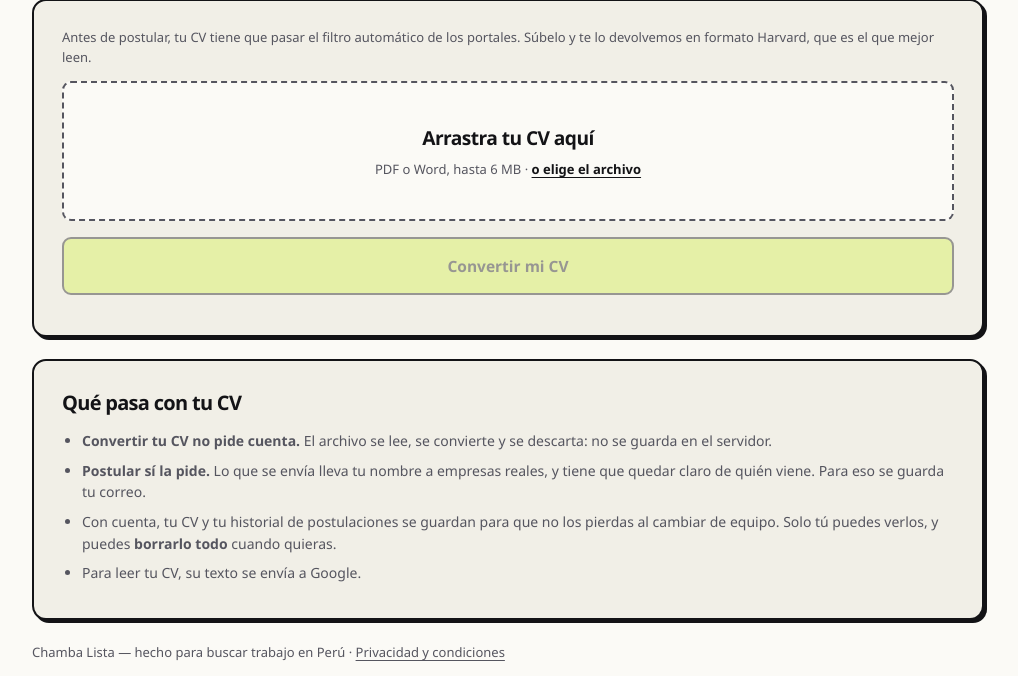
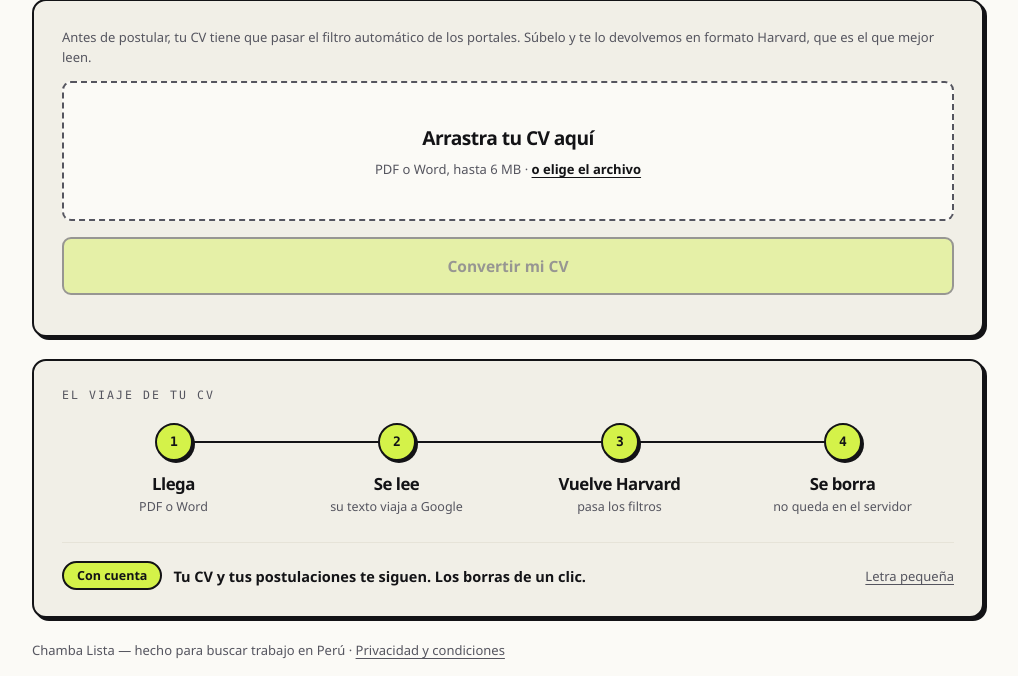
Before and after one commit to aliceromer8-hue/chambalista, a Flask app: template templates/web.html in a window 1280 px wide. Shown: the part 861-1537 px from the top of the page, without its empty margins (132-1150 px from the left). Run offline with Flask 3, Linux system fonts and the light colour scheme; the template is opened without the code that fills it, so the values that code supplies are empty.

Commit message:
El final de la página: de párrafo de privacidad a camino
Ali, sobre el bloque de abajo: «la gente no quiere leer letras, la gente
quiere dinamismo, minimalismo, sentir que le facilitan la vida; si vamos
a decir algo, digámoslo breve, palabras clave, que se muestre un
caminito». Y una cosa concreta: no decir «no pide cuenta».

Eran cuatro frases largas sobre privacidad colocadas justo donde la
persona ya tiene su CV convertido y está de salida. Nadie las leía, con
razón. Ahora es el viaje del archivo, en cuatro paradas de dos palabras:

    Llega  ──  Se lee  ──  Vuelve Harvard  ──  Se borra
    PDF o Word  · lo lee Google · pasa los filtros · no queda en el servidor

Con una línea que las recorre y las va encendiendo. Debajo, una sola
frase con lo que cambia al abrir cuenta, y el enlace a la letra pequeña.

No se ha recortado ninguna de las cosas que hay que decir —qué se hace
con el archivo, quién lo lee, qué se guarda, cómo se borra—: se han dicho
en cuatro palabras en vez de en cuarenta, y lo largo sigue en
/privacidad, que es donde se busca cuando se busca. Hay pruebas para cada
una, para que al recortar más adelante no se caiga ninguna.

Lo de «no pide cuenta» fuera, y con prueba: negar algo lo instala. Quien
no se había preguntado si le pedimos cuenta, al leerlo se lo pregunta. Se
dice lo que sí pasa.

Tres detalles del cómo, que son los que suelen salir mal:

· Se anima al VERLO, no al cargar. La sección está abajo del todo: con la
  animación atada a la carga, para cuando alguien baja ya terminó y lo
  que encuentra es una línea quieta. Animar lo que nadie mira es gastar
  el efecto.
· El estado por defecto es el camino YA recorrido. Si el JavaScript no
  llega, se ve correcto y quieto. Al revés —apagado por defecto— quien lo
  tenga bloqueado vería una sección en blanco. Y por si el navegador
  nunca avisa de que la sección se ve, a los dos segundos se enciende
  sola.
· Se anima la escala, no el ancho: `height: 0 -> 100%` contra un padre
  que saca su altura de top/bottom no arranca —la línea se quedaba a cero
  en móvil— y escalar va por el compositor.

Co-Authored-By: Claude Opus 5 <noreply@anthropic.com>

```diff
--- a/static/css/web.css
+++ b/static/css/web.css
@@ -330,10 +330,111 @@ details > *:not(summary) { margin-top: 14px; }
 }
 .fila-clave input:focus { outline: none; box-shadow: var(--dura-chica); }
 
-/* ══════════ privacidad ══════════ */
-.privacidad h2 { margin-bottom: 12px; font-size: 1.25rem; }
-.privacidad ul { margin: 0; padding-left: 20px; color: var(--tinta-2); font-size: 14px; }
-.privacidad li { margin-bottom: 8px; }
+/* ══════════ el viaje del CV ══════════ */
+/* Era una lista de cuatro frases largas sobre privacidad, justo donde la
+ * persona ya tiene lo que vino a buscar y está de salida. Nadie las leía.
+ *
+ * Ahora es un camino: cuatro paradas, dos palabras cada una, y una línea
+ * que las recorre al aparecer. Dice lo mismo, pero se MIRA en dos
+ * segundos en vez de leerse en veinte. La versión larga sigue en
+ * /privacidad, que es donde se busca cuando se busca. */
+
+.privacidad .titulo-seccion { margin-bottom: 18px; }
+.ruta-envoltura { position: relative; }
+
+/* El riel apagado va de la primera parada a la última; el avance lo
+ * recorre por encima. Los dos son elementos de verdad: en pseudo-
+ * elementos la animación queda a merced de cada navegador y no hay forma
+ * de medirla desde una prueba. */
+.riel {
+  position: absolute; left: 12.5%; right: 12.5%; top: 18px;
+  height: 2px; background: var(--papel-3);
+}
+/* El estado por defecto es el camino YA RECORRIDO: línea entera y
+ * paradas encendidas. Si el JavaScript no llega —o el navegador no tiene
+ * IntersectionObserver— esto es lo que se ve, y es correcto. La animación
+ * es un extra, no el único modo en que la sección se entiende.
+ *
+ * Se anima la ESCALA, no el ancho: animar `height: 0 -> 100%` contra un
+ * padre que saca su altura de top/bottom no arranca, y escalar va por el
+ * compositor en vez de remaquetar sesenta veces por segundo. */
+.riel-avance {
+  display: block; width: 100%; height: 100%; background: var(--tinta);
+  transform: scaleX(1); transform-origin: left center;
+}
+.ruta-envoltura.por-recorrer .riel-avance { transform: scaleX(0); }
+.ruta-envoltura.recorriendo .riel-avance {
+  animation: recorrer 1.4s cubic-bezier(.4, 0, .15, 1) both;
+}
+@keyframes recorrer { from { transform: scaleX(0); } to { transform: scaleX(1); } }
+
+.ruta {
+  list-style: none; margin: 0; padding: 0; position: relative;
+  display: grid; grid-template-columns: repeat(4, 1fr);
+}
+.parada { padding: 0 6px; text-align: center; }
+.marca {
+  display: grid; place-items: center; width: 38px; height: 38px;
+  margin: 0 auto 12px;
+  border: 2px solid var(--linea); border-radius: 99px;
+  background: var(--papel); box-shadow: var(--dura-chica);
+  font-family: var(--mono); font-size: 13px; font-weight: 700;
+  background: var(--lima); color: #131316;
+}
+.ruta-envoltura.por-recorrer .marca { background: var(--papel); color: var(--tinta); }
+
+/* Cada parada se enciende justo cuando la línea llega a ella. */
+.ruta-envoltura.recorriendo .marca { animation: encender .3s both; }
+.recorriendo .parada:nth-child(1) .marca { animation-delay: 0s; }
+.recorriendo .parada:nth-child(2) .marca { animation-delay: .43s; }
+.recorriendo .parada:nth-child(3) .marca { animation-delay: .86s; }
+.recorriendo .parada:nth-child(4) .marca { animation-delay: 1.25s; }
+@keyframes encender {
+  from { background: var(--papel); color: var(--tinta); transform: scale(1); }
+  55%  { transform: scale(1.16); }
+  to   { background: var(--lima); color: #131316; transform: scale(1); }
+}
+
+.parada b {
+  display: block; font-size: 1.05rem; font-weight: 800;
+  letter-spacing: -.03em; line-height: 1.25;
+}
+.parada .texto > span {
+  display: block; color: var(--tinta-2); font-size: 12.5px; margin-top: 3px;
+}
+
+.cierre-ruta { margin-top: 26px; padding-top: 18px; border-top: 1px solid var(--papel-3); }
+.enlace-legal { color: var(--tinta-2); font-weight: 400; font-size: 13px; margin-left: auto; }
+
+/* En móvil el camino se pone de pie: cuatro paradas en fila no caben sin
+ * partir las palabras, y partirlas mata justo lo que se buscaba. */
+@media (max-width: 620px) {
+  .ruta { grid-template-columns: 1fr; gap: 16px; }
+  .riel { left: 18px; right: auto; top: 19px; bottom: 19px; width: 2px; height: auto; }
+  .riel-avance { transform-origin: center top; }
+  .ruta-envoltura.por-recorrer .riel-avance { transform: scaleY(0); }
+  .ruta-envoltura.recorriendo .riel-avance { animation-name: recorrer-alto; }
+  .parada {
+    display: grid; grid-template-columns: 38px 1fr; gap: 14px;
+    align-items: center; text-align: left; padding: 0;
+  }
+  .marca { margin: 0; }
+  .cierre-ruta { margin-top: 22px; }
+  .enlace-legal { margin-left: 0; }
+}
+@keyframes recorrer-alto { from { transform: scaleY(0); } to { transform: scaleY(1); } }
+
+/* Sin movimiento, el camino aparece ya recorrido. El JavaScript ni
+ * siquiera marca el bloque en ese caso, pero esto lo asegura por si
+ * acaso: un camino sin recorrer y sin explicación no dice nada. */
+@media (prefers-reduced-motion: reduce) {
+  .ruta-envoltura.por-recorrer .riel-avance,
+  .ruta-envoltura.recorriendo .riel-avance { animation: none; transform: none; }
+  .ruta-envoltura.por-recorrer .marca,
+  .ruta-envoltura.recorriendo .marca {
+    animation: none; background: var(--lima); color: #131316;
+  }
+}
 
 footer { padding: 26px 24px 60px; color: var(--tinta-2); font-size: 13px; }
 
--- a/static/js/web.js
+++ b/static/js/web.js
@@ -53,16 +53,17 @@ async function pintarPrivacidadIA() {
   try {
     const e = await (await fetch("/api/estado")).json();
     if (!e.ia_activa) {
-      li.textContent = "Tu CV se lee aquí mismo, sin enviarlo a ningún otro sitio.";
+      li.textContent = "aquí mismo, sin salir";
     } else if (e.ia_facturada) {
-      li.innerHTML = "Para leer tu CV, su texto se envía a <strong>Google</strong>, "
-        + "que lo procesa y no lo usa para entrenar sus modelos.";
+      li.textContent = "lo lee Google, sin entrenar con él";
     } else {
-      li.innerHTML = "Para leer tu CV, su texto se envía a <strong>Google</strong>. "
-        + "Hoy va por su plan gratuito, y en ese plan Google puede usarlo para "
-        + "mejorar sus productos y personal suyo puede llegar a leerlo.";
+      // La única de las tres que no cabe en cuatro palabras, y no se
+      // recorta más: que Google pueda usar el CV y que alguien suyo pueda
+      // leerlo son los dos hechos que a la persona le importan. Decir
+      // solo «lo lee Google» aquí sería quedarse con la mitad cómoda.
+      li.textContent = "lo lee Google · en su plan gratis puede usarlo y revisarlo";
     }
-  } catch { /* si falla, queda la frase corta del HTML */ }
+  } catch { /* si falla, queda la frase del HTML */ }
 }
 
 // ---------- subir ----------
@@ -285,7 +286,51 @@ async function restaurarTrabajo() {
   if (nota) nota.classList.remove("oculto");
 }
 
+// El camino se recorre CUANDO SE VE, no al cargar la página.
+//
+// La sección está abajo del todo: si la animación arranca con la carga,
+// para cuando alguien baja hasta ahí ya terminó y lo que encuentra es una
+// línea quieta. Animar algo que nadie está mirando es gastar el efecto.
+//
+// Sin este JavaScript la sección se ve igual de bien, solo que quieta:
+// el CSS deja por defecto el camino ya recorrido y las paradas
+// encendidas. Por eso lo primero que se hace es «apagarlo», y solo si de
+// verdad se va a poder encender.
+function animarRuta() {
+  const zona = document.querySelector(".ruta-envoltura");
+  if (!zona || !("IntersectionObserver" in window)) return;
+  if (matchMedia("(prefers-reduced-motion: reduce)").matches) return;
+
+  zona.classList.add("por-recorrer");
+
+  // Red de seguridad. Apagar el camino y esperar a que alguien lo mire es
+  // una apuesta: si el navegador nunca avisa —una pestaña que se abrió de
+  // fondo y no se ha llegado a pintar, por ejemplo— la sección se queda
+  // en blanco para siempre, que es mucho peor que quieta.
+  //
+  // Un IntersectionObserver siempre entrega una primera respuesta al
+  // observar, aunque sea «no se ve». Si a los dos segundos no ha llegado
+  // NINGUNA, este navegador no va a avisar: se enciende y se acabó.
+  let hubo = false;
+  const ojo = new IntersectionObserver((entradas) => {
+    hubo = true;
+    for (const e of entradas) {
+      if (!e.isIntersecting) continue;
+      zona.classList.replace("por-recorrer", "recorriendo");
+      ojo.disconnect();        // se recorre una vez, no cada vez que pasa
+    }
+  }, { threshold: 0.45 });
+  ojo.observe(zona);
+
+  setTimeout(() => {
+    if (hubo) return;
+    ojo.disconnect();
+    zona.classList.remove("por-recorrer");   // queda como si no hubiera JS
+  }, 2000);
+}
+
 pintarPrivacidadIA();
+animarRuta();
 restaurarTrabajo();
 
 // ---------- cuenta ----------
--- a/templates/web.html
+++ b/templates/web.html
@@ -4,7 +4,7 @@
 <meta charset="UTF-8">
 <meta name="viewport" content="width=device-width, initial-scale=1">
 <title>Chamba Lista — postula a treinta empleos con un clic</title>
-<meta name="description" content="Busca en Computrabajo, Bumeran, LinkedIn e Indeed a la vez, adapta tu CV a cada vacante y postula sin escribir lo mismo mil veces. Convertir tu CV es gratis y sin cuenta.">
+<meta name="description" content="Busca en Computrabajo, Bumeran, LinkedIn e Indeed a la vez, adapta tu CV a cada vacante y postula sin escribir lo mismo mil veces. Convertir tu CV es gratis.">
 <link rel="stylesheet" href="/static/css/web.css">
 </head>
 <body>
@@ -122,21 +122,48 @@
     </details>
   </section>
 
+  <!-- El viaje del CV.
+       Esto era una lista de cuatro frases largas sobre privacidad, justo
+       donde la persona ya tiene lo que vino a buscar y está de salida.
+       Nadie las leía, y con razón.
+
+       La información es la misma —qué se hace con el archivo, qué cambia
+       si abres cuenta— pero dicha para MIRARLA: cuatro paradas, dos
+       palabras cada una, y una línea que las recorre. Lo largo vive en
+       /privacidad, que es donde se busca cuando se busca. -->
   <section class="privacidad entra entra-3" id="privacidad">
-    <h2>Qué pasa con tu CV</h2>
-    <ul>
-      <li><strong>Convertir tu CV no pide cuenta.</strong> El archivo se lee,
-        se convierte y se descarta: no se guarda en el servidor.</li>
-      <li><strong>Postular sí la pide.</strong> Lo que se envía lleva tu nombre a
-        empresas reales, y tiene que quedar claro de quién viene. Para eso se
-        guarda tu correo.</li>
-      <li>Con cuenta, tu CV y tu historial de postulaciones se guardan para que
-        no los pierdas al cambiar de equipo. Solo tú puedes verlos, y puedes
-        <strong>borrarlo todo</strong> cuando quieras.</li>
-      <!-- Lo rellena web.js con lo que diga el servidor. Fija sería
-           mentira en cuanto cambie la configuración de la IA. -->
-      <li id="privacidad-ia">Para leer tu CV, su texto se envía a Google.</li>
-    </ul>
+    <p class="titulo-seccion">El viaje de tu CV</p>
+    <div class="ruta-envoltura">
+      <!-- El riel va en elementos de verdad, no en ::before/::after: así
+           se puede medir desde las pruebas y no depende de cómo trate
+           cada navegador la animación de un pseudo-elemento. -->
+      <span class="riel" aria-hidden="true"><span class="riel-avance"></span></span>
+      <ol class="ruta">
+        <li class="parada">
+          <span class="marca" aria-hidden="true">1</span>
+          <span class="texto"><b>Llega</b><span>PDF o Word</span></span>
+        </li>
+        <li class="parada">
+          <span class="marca" aria-hidden="true">2</span>
+          <!-- Esta línea la escribe web.js con lo que diga el servidor.
+               Fija sería mentira en cuanto cambie la configuración. -->
+          <span class="texto"><b>Se lee</b><span id="privacidad-ia">su texto viaja a Google</span></span>
+        </li>
+        <li class="parada">
+          <span class="marca" aria-hidden="true">3</span>
+          <span class="texto"><b>Vuelve Harvard</b><span>pasa los filtros</span></span>
+        </li>
+        <li class="parada">
+          <span class="marca" aria-hidden="true">4</span>
+          <span class="texto"><b>Se borra</b><span>no queda en el servidor</span></span>
+        </li>
+      </ol>
+    </div>
+    <p class="tuyo cierre-ruta">
+      <span class="marca-tuyo">Con cuenta</span>
+      Tu CV y tus postulaciones te siguen. Los borras de un clic.
+      <a class="enlace-legal" href="/privacidad">Letra pequeña</a>
+    </p>
   </section>
 
 </main>
```
Also changed, not shown: pruebas.py (+51 -1 lines).
